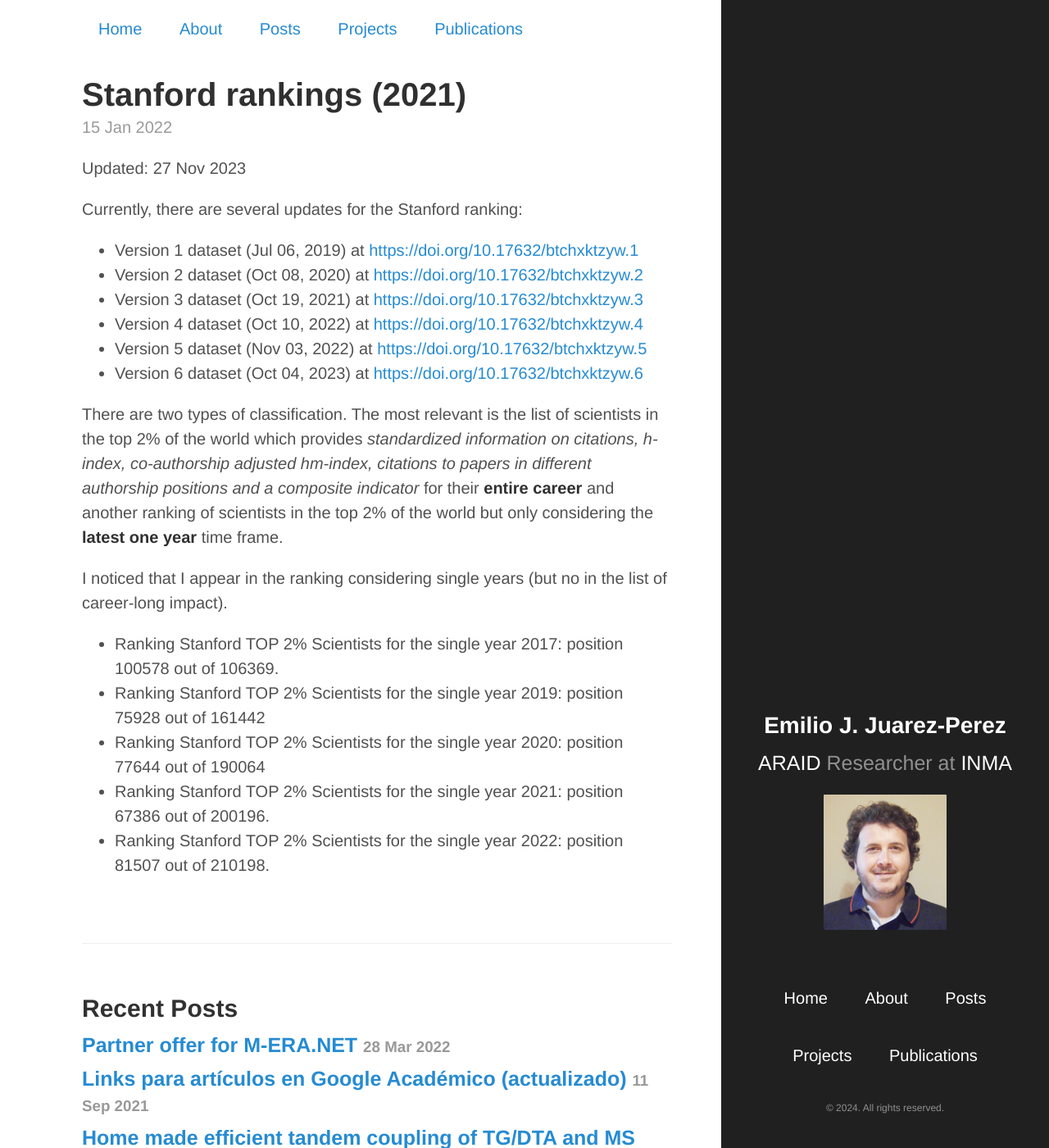
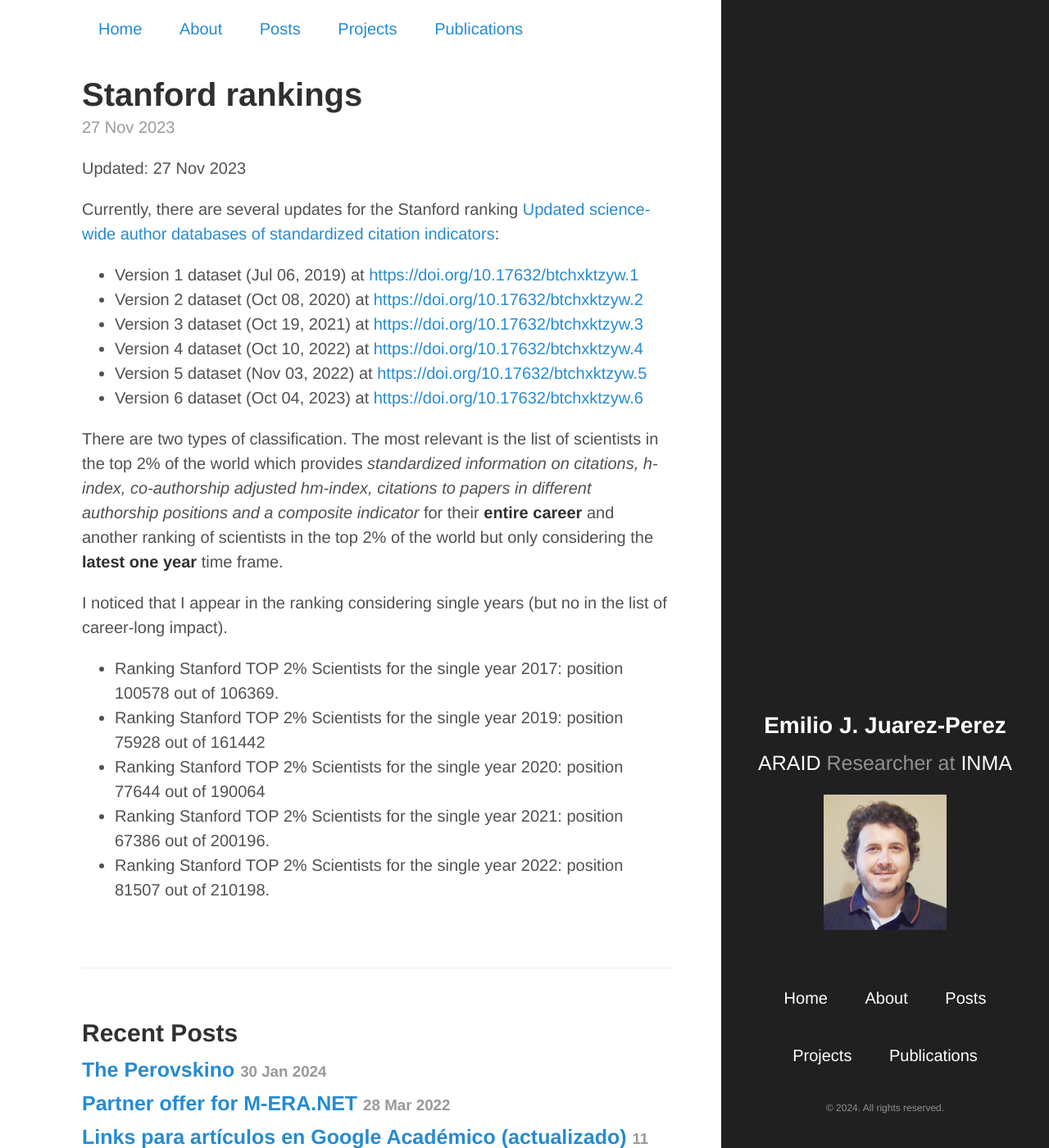
Before and after one commit to ejjpweb/ejjpweb.github.io, a Jekyll site: the page built from _posts/2022-01-15-Standford_rankings.md, in a window 1280 px wide and 1400 px high. Shown: the whole window at 82% size. Built offline with Jekyll 4.4.1, drawn with Linux system fonts in a browser that asks for light colours; some of the changed text lies outside the part shown.

Commit message:
updated post Stanford Ranking and Perovskino post

```diff
--- a/_posts/2022-01-15-Standford_rankings.md
+++ b/_posts/2022-01-15-Standford_rankings.md
@@ -1,14 +1,15 @@
 ---
 layout: post
-title: Stanford rankings (2021)
-date: '2022-01-15T10:35:10+02:00'
+title: Stanford rankings
+date: '2023-11-27T10:35:10+02:00'
 tags: []
 
 ---
 
 Updated: 27 Nov 2023
 
-Currently, there are several updates for the Stanford ranking:
+Currently, there are several updates for the Stanford ranking [Updated science-wide author databases of standardized citation indicators](https://doi.org/10.17632/btchxktzyw):
+
 
 * Version 1 dataset (Jul 06, 2019) at [https://doi.org/10.17632/btchxktzyw.1](https://doi.org/10.17632/btchxktzyw.1)
 * Version 2 dataset (Oct 08, 2020) at [https://doi.org/10.17632/btchxktzyw.2](https://doi.org/10.17632/btchxktzyw.2)
```
Also changed, not shown: _posts/2024-01-30-Perovskino.md (added, +43 -0 lines), imgs/perovskino.png (added), imgs/stability.png (added).
